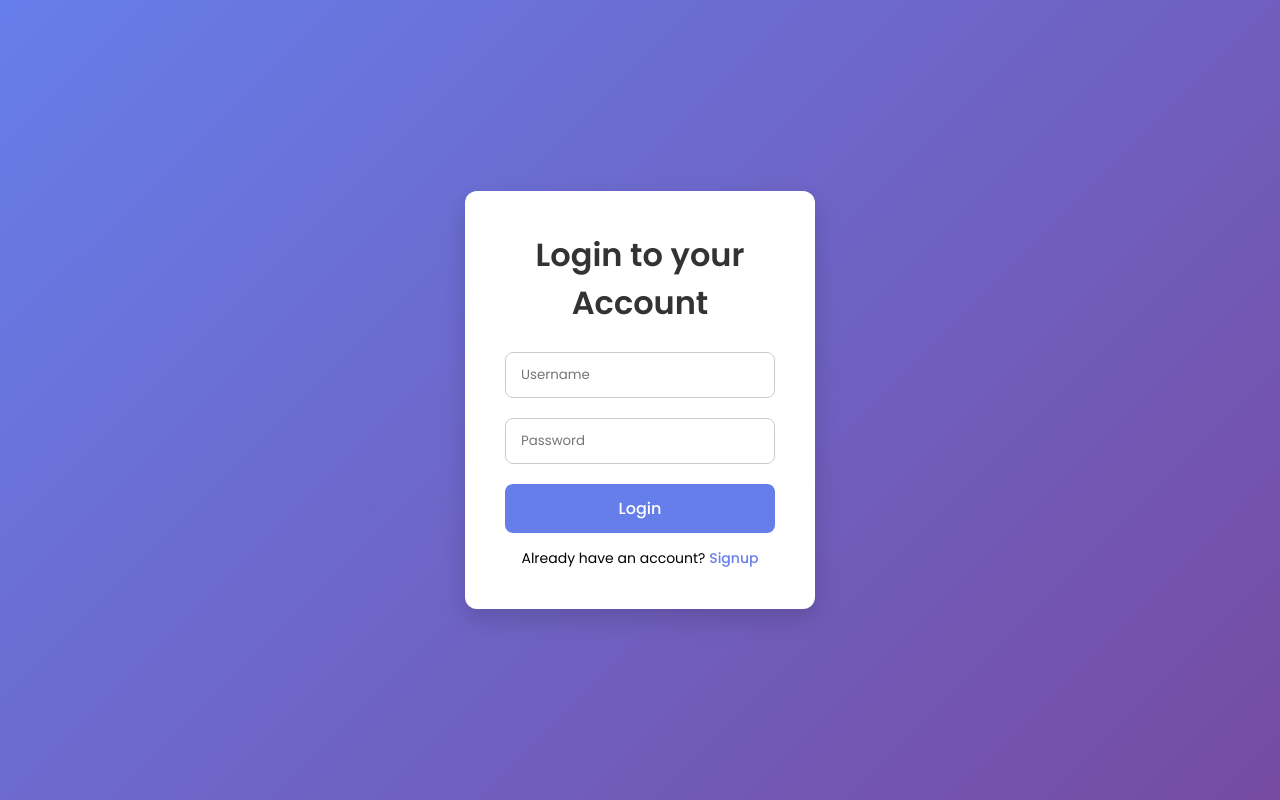
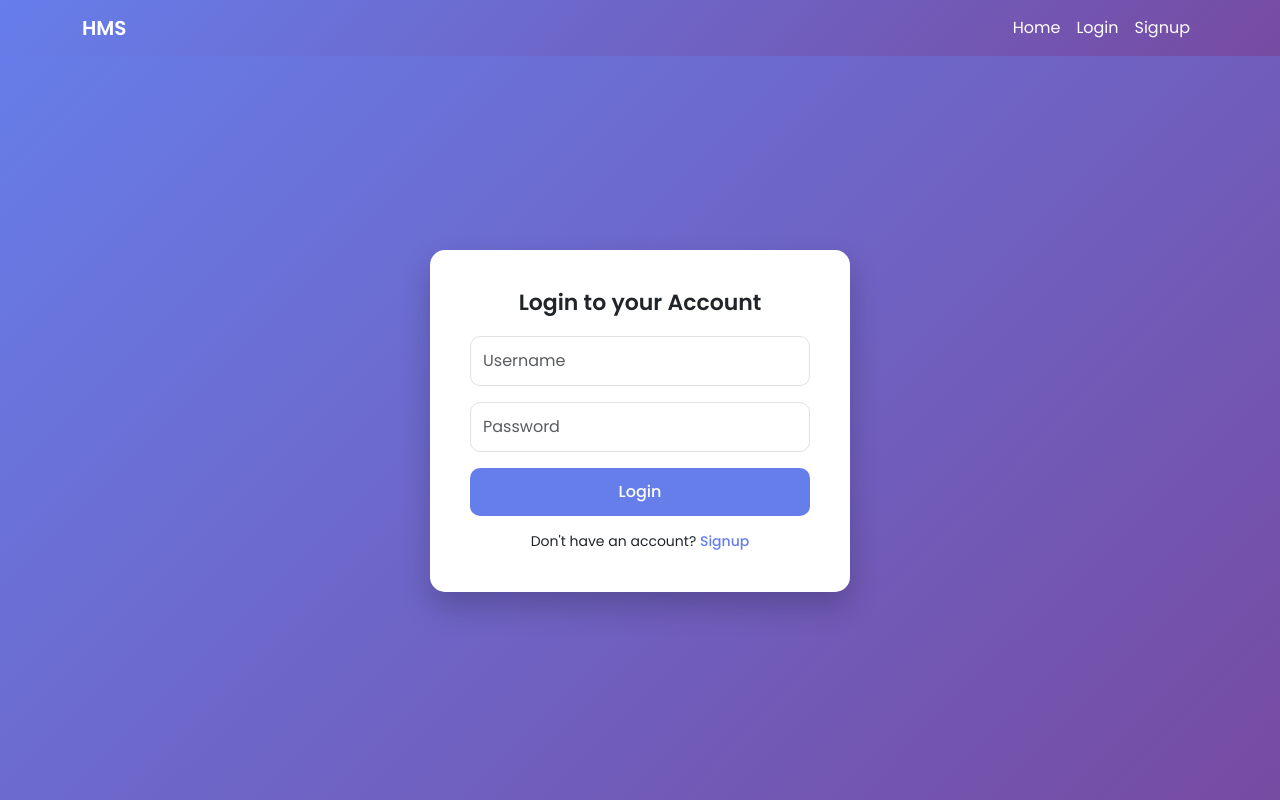
Before and after one commit to mohammadtufail1528-ctrl/Hospital_management_system_app, a Django app: page /login/ in a window 1280 px wide. Run offline with Django 5.2, Linux system fonts and the light colour scheme.

Commit message:
Updated project changes

```diff
--- a/doctor/views.py
+++ b/doctor/views.py
@@ -1,6 +1,8 @@
 from django.shortcuts import get_object_or_404, redirect, render
 from .models import Doctor
 from django.contrib.auth.decorators import login_required
+
+
 # Create your views here.
 @login_required
 def doctor_list(request):
--- a/medhahms/settings.py
+++ b/medhahms/settings.py
@@ -28,6 +28,7 @@ STATIC_ROOT = os.path.join(BASE_DIR, 'staticfiles')
 # SECURITY WARNING: don't run with debug turned on in production!
 DEBUG = False
 
+ALLOWED_HOSTS = ['*']
 
 
 
@@ -36,7 +37,7 @@ SECRET_KEY = os.environ.get('SECRET_KEY', 'django-insecure-xxxx')
 
 DEBUG = os.environ.get('DEBUG', 'False') == 'True'
 
-ALLOWED_HOSTS = os.environ.get('ALLOWED_HOSTS', 'hospital-app-5twj.onrender.com').split(',')
+#ALLOWED_HOSTS = os.environ.get('ALLOWED_HOSTS', 'hospital-app-5twj.onrender.com').split(',')
 
 CSRF_TRUSTED_ORIGINS = [
     "https://hospital-app-5twj.onrender.com"
--- a/medhahms/urls.py
+++ b/medhahms/urls.py
@@ -16,6 +16,9 @@ Including another URLconf
 """
 from django.contrib import admin
 from django.urls import path , include
+from django.views.generic import RedirectView
+from django.http import HttpResponse
+
 
 urlpatterns =[
     path('admin/', admin.site.urls),
@@ -25,4 +28,5 @@ urlpatterns =[
     path('', include('marketing.urls')),
     path('deshboard/', include('deshboard.urls')),
     path('appointments/', include('appoinments.urls')),
+
 ]
--- a/users/templates/user_login.html
+++ b/users/templates/user_login.html
@@ -2,71 +2,95 @@
 <html lang="en">
 <head>
     <meta charset="UTF-8">
-    <title>Signup</title>
+    <title>Login</title>
+
+    <!-- Bootstrap -->
+    <link href="https://cdn.jsdelivr.net/npm/bootstrap@5.3.0/dist/css/bootstrap.min.css" rel="stylesheet">
 
     <!-- Google Font -->
     <link href="https://fonts.googleapis.com/css2?family=Poppins:wght@300;400;500;600&display=swap" rel="stylesheet">
 
+    <!-- Favicon -->
+    <link rel="icon" href="/static/favicon.ico">
+
+    <meta name="viewport" content="width=device-width, initial-scale=1.0">
+
     <style>
         * {
-            margin: 0;
-            padding: 0;
-            box-sizing: border-box;
             font-family: 'Poppins', sans-serif;
         }
 
         body {
-            height: 100vh;
+            min-height: 100vh;
             background: linear-gradient(135deg, #667eea, #764ba2);
+        }
+
+        /* Navbar */
+        .navbar-custom {
+            background: linear-gradient(135deg, #667eea, #764ba2);
+        }
+
+        .navbar-brand {
+            font-weight: 600;
+            color: #fff !important;
+        }
+
+        .nav-link {
+            color: #fff !important;
+        }
+
+        .nav-link:hover {
+            color: #ffd700 !important;
+        }
+
+        /* Card */
+        .login-wrapper {
+            min-height: calc(100vh - 70px);
             display: flex;
             justify-content: center;
             align-items: center;
+            padding: 15px;
         }
 
         .signup-card {
             background: #fff;
-            padding: 40px;
-            border-radius: 12px;
-            width: 350px;
-            box-shadow: 0 10px 25px rgba(0,0,0,0.15);
+            padding: 25px;
+            border-radius: 15px;
+            width: 100%;
+            max-width: 380px; /* fixed mobile size */
+            box-shadow: 0 15px 30px rgba(0,0,0,0.2);
             text-align: center;
         }
 
-        .signup-card h1 {
-            margin-bottom: 25px;
-            font-weight: 600;
-            color: #333;
+        @media (min-width: 768px) {
+            .signup-card {
+                max-width: 420px;
+                padding: 40px;
+            }
         }
 
-        .input-group {
+        h1 {
+            font-size: 22px;
             margin-bottom: 20px;
-            position: relative;
+            font-weight: 600;
         }
 
-        .input-group input {
-            width: 100%;
-            padding: 12px 15px;
-            border: 1px solid #ccc;
-            border-radius: 8px;
-            outline: none;
-            transition: 0.3s;
+        .form-control {
+            padding: 12px;
+            border-radius: 10px;
         }
 
-        .input-group input:focus {
+        .form-control:focus {
             border-color: #667eea;
-            box-shadow: 0 0 5px rgba(102,126,234,0.5);
+            box-shadow: 0 0 8px rgba(102,126,234,0.4);
         }
 
         button {
-            width: 100%;
+            background: #667eea;
+            border: none;
             padding: 12px;
-            border: none;
-            border-radius: 8px;
-            background: #667eea;
-            color: #fff;
-            font-size: 16px;
+            border-radius: 10px;
             font-weight: 500;
-            cursor: pointer;
             transition: 0.3s;
         }
 
@@ -82,37 +106,69 @@
 
         .login-link a {
             color: #667eea;
+            font-weight: 500;
             text-decoration: none;
-            font-weight: 500;
         }
 
         .login-link a:hover {
             text-decoration: underline;
         }
+
+        /* Mobile Fix */
+        @media (max-width: 480px) {
+            .signup-card {
+                padding: 20px;
+                border-radius: 12px;
+            }
+        }
     </style>
 </head>
+
 <body>
 
+<!-- Navbar -->
+<nav class="navbar navbar-expand-lg navbar-custom">
+    <div class="container">
+        <a class="navbar-brand" href="#">HMS</a>
+        <button class="navbar-toggler" data-bs-toggle="collapse" data-bs-target="#nav">
+            <span class="navbar-toggler-icon bg-light"></span>
+        </button>
+
+        <div class="collapse navbar-collapse" id="nav">
+            <ul class="navbar-nav ms-auto">
+                <li class="nav-item"><a class="nav-link" href="#">Home</a></li>
+                <li class="nav-item"><a class="nav-link" href="#">Login</a></li>
+                <li class="nav-item"><a class="nav-link" href="/signup">Signup</a></li>
+            </ul>
+        </div>
+    </div>
+</nav>
+
+<!-- Login Section -->
+<div class="login-wrapper">
     <div class="signup-card">
+
         <h1>Login to your Account</h1>
 
         <form method="POST">
             {% csrf_token %}
 
-        <div class="input-group">
-            <input type="text" placeholder="Username" name="username">
+            <div class="mb-3">
+                <input type="text" class="form-control" placeholder="Username" name="username">
             </div>
 
-        <div class="input-group">
-            <input type="password" placeholder="Password" name="password">
+            <div class="mb-3">
+                <input type="password" class="form-control" placeholder="Password" name="password">
             </div>
 
-        <button type="submit">Login</button>
+            <button type="submit" class="w-100 text-white">Login</button>
         </form>
 
         <div class="login-link">
-        Already have an account?
+            Don't have an account?
             <a href="/signup">Signup</a>
+        </div>
+
     </div>
 </div>
 
--- a/users/urls.py
+++ b/users/urls.py
@@ -1,4 +1,6 @@
 from django.urls import path
+
+from doctor import views
 from .views import signup, user_login
 
 urlpatterns = [
--- a/users/views.py
+++ b/users/views.py
@@ -1,6 +1,7 @@
 from django.shortcuts import render , redirect
 from django.contrib.auth.models import User
 from django.contrib.auth import login ,authenticate, logout
+
 
 # Create your views here.
 def signup(request):
```
Also changed, not shown: marketing/templates/marketing_home.html (+7 -8 lines), static/favicon.ico (added). Lines whose indentation alone changed are shown as unchanged.
